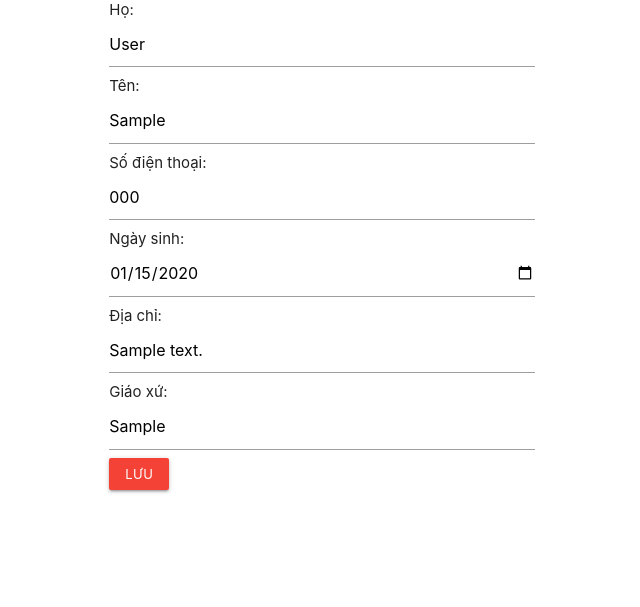
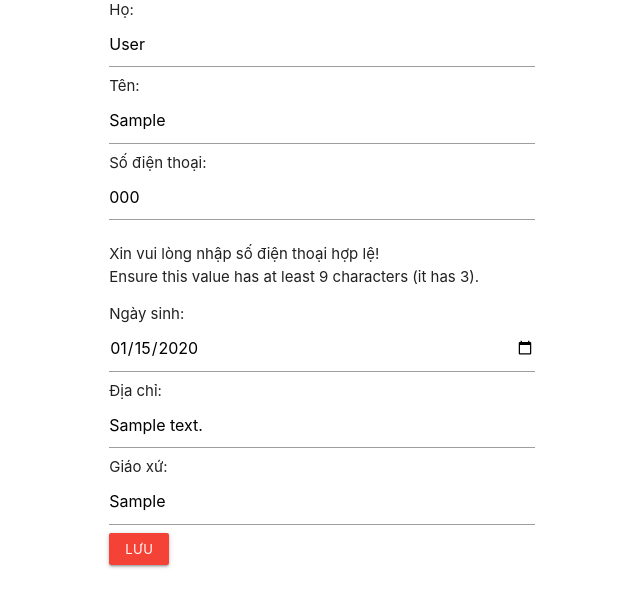
Before and after one commit to minhhien98/TicketApp, a Django app: page /u/profile/ in a window 1280 px wide. Shown: the part 160-767 px from the top of the page, without its empty margins (94-734 px from the left). Run offline with Django 4.2, Linux system fonts and the light colour scheme; a user stored in the database is signed in; tables that the repository leaves empty hold one stand-in row (values such as "Sample post").

Commit message:
fix validication forms

```diff
--- a/users/forms.py
+++ b/users/forms.py
@@ -16,8 +16,8 @@ class RegisterForm(forms.Form):
     first_name = forms.CharField(label=_('Tên:'),required=True, widget=forms.TextInput(attrs={ 'class':'form-control form-control-lg',
                                     'placeholder':_('Tên')}))
     email = forms.EmailField(label='Email:',required=True, widget=forms.TextInput(attrs={ 'class':'form-control form-control-lg',
-                                    'placeholder':'Email'}))
-    phone_regex = RegexValidator(regex=r'^\+?1?\d{9,15}$', message=_('Xin vui lòng nhập đúng số điện thoại!'))
+                                    'placeholder':'Email'}),error_messages={'required':_('Xin vui lòng nhập email.'),'invalid':_('Xin vui lòng nhập email hợp lệ!')})
+    phone_regex = RegexValidator(regex=r'^\+?1?\d{9,15}$', message=_('Xin vui lòng nhập số điện thoại hợp lệ!'))
     phone_number = forms.CharField(label=_('Số điện thoại:'),min_length=9,max_length=15,widget=forms.TextInput(attrs={ 'class':'form-control form-control-lg','placeholder':_('Số điện thoại')}),validators= [phone_regex])
     birthdate = forms.DateField(label =_('Ngày sinh:'),required= True, widget=forms.TextInput(attrs={'class': 'form-control', 'type':'date'}),input_formats=settings.DATE_INPUT_FORMATS)
     address = forms.CharField(label=_('Địa chỉ:'),widget = forms.TextInput(attrs={'placeholder':_('Địa chỉ')}))
@@ -40,7 +40,7 @@ class UserProfileForm(forms.Form):
                                     'placeholder':_('Họ')}))
     first_name = forms.CharField(label =_('Tên:'),required=True, widget=forms.TextInput(attrs={ 'class':'form-control form-control-lg',
                                     'placeholder':_('Tên')}))
-    phone_regex = RegexValidator(regex=r'^\+?1?\d{9,15}$', message=_('Xin vui lòng nhập đúng số điện thoại!'))
+    phone_regex = RegexValidator(regex=r'^\+?1?\d{9,15}$', message=_('Xin vui lòng nhập số điện thoại hợp lệ!'))
     phone_number = forms.CharField(label =_('Số điện thoại:'),min_length=9,max_length=15,widget=forms.TextInput(attrs={ 'class':'form-control form-control-lg','placeholder':_('Số điện thoại')}),validators= [phone_regex])
     birthdate = forms.DateField(label =_('Ngày sinh:'),required= True, widget=forms.TextInput(attrs={'class': 'form-control', 'type':'date'}))
     address = forms.CharField(label =_('Địa chỉ:'),widget = forms.TextInput(attrs={'placeholder':_('Địa chỉ')}))
@@ -67,8 +67,8 @@ class ChangePasswordForm(forms.Form):
         return data
 
 class VerifyEmailForm(forms.Form):
-    email = forms.EmailField(label = 'Email:',required=True,error_messages={'required':_('Xin vui lòng nhập email.'),'invalid':_('Xin vui lòng nhập đúng email của bạn.')})
-    confirm_email = forms.EmailField(label=_('Xác nhận Email:'),required=True,error_messages={'required':_('Xin vui lòng nhập email.'),'invalid':_('Xin vui lòng nhập đúng email của bạn.')})
+    email = forms.EmailField(label = 'Email:',required=True,error_messages={'required':_('Xin vui lòng nhập email.'),'invalid':_('Xin vui lòng nhập email hợp lệ!')})
+    confirm_email = forms.EmailField(label=_('Xác nhận Email:'),required=True,error_messages={'required':_('Xin vui lòng nhập email.'),'invalid':_('Xin vui lòng nhập email hợp lệ!')})
 
     def clean(self):
         data = super().clean()
--- a/users/templates/users/change_password.html
+++ b/users/templates/users/change_password.html
@@ -11,6 +11,7 @@
                 <div>
                     {{ field }}
                 </div>
+                {{ field.errors }}
                 {% endfor %}
 
                 {% if form.non_field_errors %}
--- a/users/templates/users/register.html
+++ b/users/templates/users/register.html
@@ -12,6 +12,7 @@
                     <div>
                         {{ field }}
                     </div>
+                    {{ field.errors }}
                 {% endfor %}
 
                 {% if form.non_field_errors %}
--- a/users/templates/users/user_profile.html
+++ b/users/templates/users/user_profile.html
@@ -13,6 +13,7 @@
                 <div>
                     {{ field }}
                 </div>
+                {{ field.errors }}
                 {% endfor %}
 
                 {% if form.non_field_errors %}
--- a/users/templates/users/verify_email.html
+++ b/users/templates/users/verify_email.html
@@ -15,6 +15,7 @@
                         <div>
                             {{ field }}
                         </div>
+                        {{ field.errors }}
                         {% endfor %}
 
                         {% if form.non_field_errors %}
--- a/users/views.py
+++ b/users/views.py
@@ -40,9 +40,9 @@ def register(request):
                 'username': user.username,
             }
             send_email(template,subject,user.email,merge_data)
-
             return HttpResponseRedirect(reverse('users:register_success'))
         else:
+            print(form.errors)
             return render(request,'users/register.html',{'form':form})
     else:
         form = RegisterForm()
```
Also changed, not shown: locale/en/LC_MESSAGES/django.po, 1 other file.
